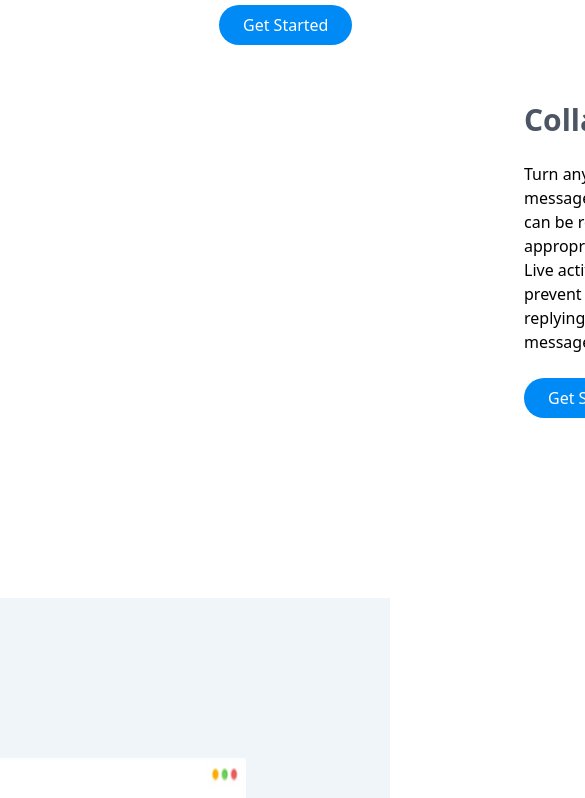
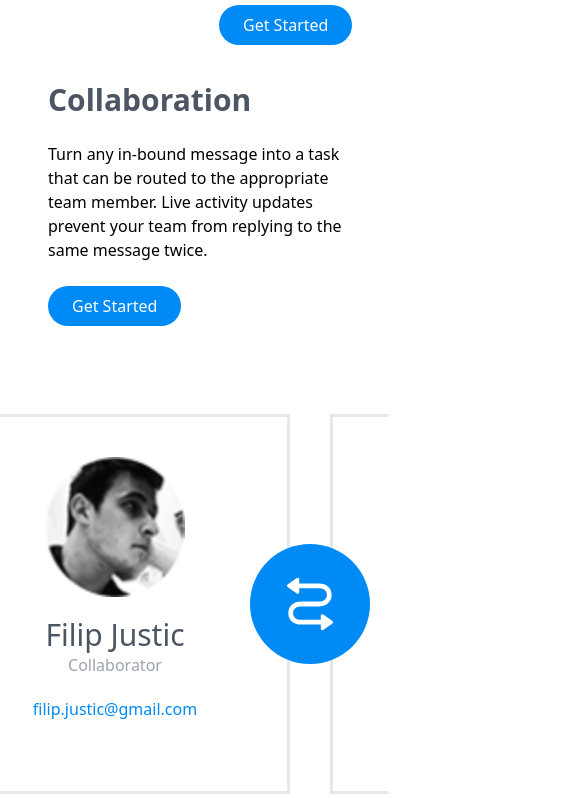
Before and after one commit to benjamin-aubron/Front-end-Training, a plain HTML site: page reachme.html in a window 390 px wide. Shown: the part 3066-3864 px from the top of the page, 585 px wide, since content can reach past the window. Drawn offline with nearby package versions, Linux system fonts and the light colour scheme.

Commit message:
collaboration - responsive - done

```diff
--- a/reachme.html
+++ b/reachme.html
@@ -115,13 +115,13 @@
     <img src="/image/reach_analytics_tablet.png" alt="Computer with analytics data, tablet format" class="flex w-full lg:hidden">
   </section>
 
-  <section id="collaboration" class="flex py-[160px] items-center justify-between">
-    <div class="w-auto md:w-[520px] left-[1200px] top-[700px] px-6 ml-[500px]">
+  <section id="collaboration" class="flex flex-wrap md:flex-nowrap py-[160px] items-center justify-end md:justify-between">
+    <div class="w-auto md:w-[520px] pb-10 px-6 ml-6 2xl:ml-[22%]">
       <h2 class="text-3xl font-semibold text-gray-600 py-6">Collaboration</h2>
       <p class="pb-4">Turn any in-bound message into a task that can be routed to the appropriate team member. Live activity updates prevent your team from replying to the same message twice.</p>
       <button class="mt-2 px-6 py-2 rounded-full bg-[#008AF5] text-white font-medium">Get Started</button>
     </div>
-    <div class="flex items-center mr-[300px]">
+    <div class="flex items-center mt-12 md:mt-0 mr-0 2xl:mr-[14%]">
       <div class="flex flex-col w-[350px] h-[380px] border-[3px] border-gray-200 items-center ">
         <img src="/image/reach_profile1.png" alt="Profile picture one" class="w-[140px] mt-10">
         <h3 class="text-3xl text-gray-600 mt-5">Filip Justic</h3>
@@ -131,11 +131,13 @@
       <div class="flex w-[120px] h-[120px] rounded-full bg-[#008AF5] -mx-10 z-10 justify-center">
         <svg xmlns="http://www.w3.org/2000/svg" class="w-16 rotate-90 text-white" viewBox="0 0 56 56"><path fill="currentColor" d="M6.672 37.434c-1.664 0-2.11 1.148-1.195 2.437l5.25 7.453c.773 1.102 1.898 1.078 2.648 0l5.25-7.476c.89-1.266.469-2.414-1.195-2.414h-3.282V19.809c0-4.055 2.461-6.61 5.836-6.61c3.399 0 5.93 2.508 5.93 6.61v16.054c0 6.797 4.242 11.11 10.102 11.11c5.836 0 10.03-4.313 10.03-11.11V18.566h3.282c1.664 0 2.11-1.148 1.195-2.437l-5.226-7.477c-.75-1.054-1.875-1.078-2.649 0l-5.25 7.454c-.937 1.312-.492 2.46 1.196 2.46h3.258v17.625c0 4.032-2.438 6.586-5.836 6.586c-3.399 0-5.93-2.508-5.93-6.586V20.137c0-6.797-4.242-11.11-10.102-11.11c-5.836 0-10.03 4.313-10.03 11.11v17.297Z"/></svg>
       </div>
-      <div class="flex flex-col w-[350px] h-[380px] border-[3px] border-gray-200 items-center ">
+      <div class="hidden 2xl:flex flex-col w-[350px] h-[380px] border-[3px] border-gray-200 items-center ">
         <img src="/image/reach_profile2.png" alt="Profile picture one" class="w-[140px] mt-10">
         <h3 class="text-3xl text-gray-600 mt-5">Kolby A.</h3>
         <span class="text-gray-400">Admin</span>
         <a href="mailto:info@reach.me" class="text-[#008AF5] mt-5">info@reach.me</a>
+      </div>
+      <div class="flex 2xl:hidden flex-col w-[60px] h-[380px] border-[3px] border-gray-200 border-r-white items-center">
       </div>
     </div>
   </section>
```
